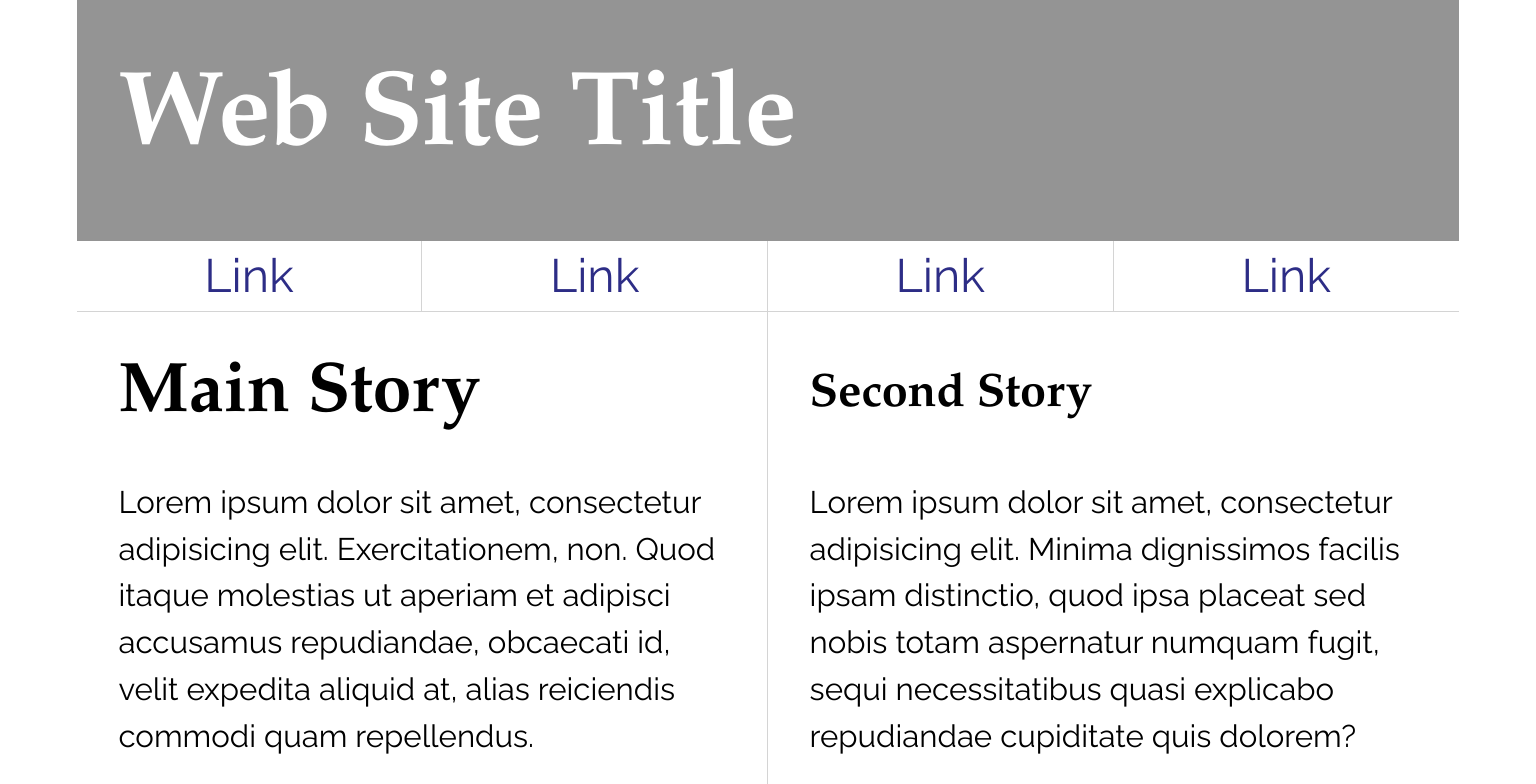
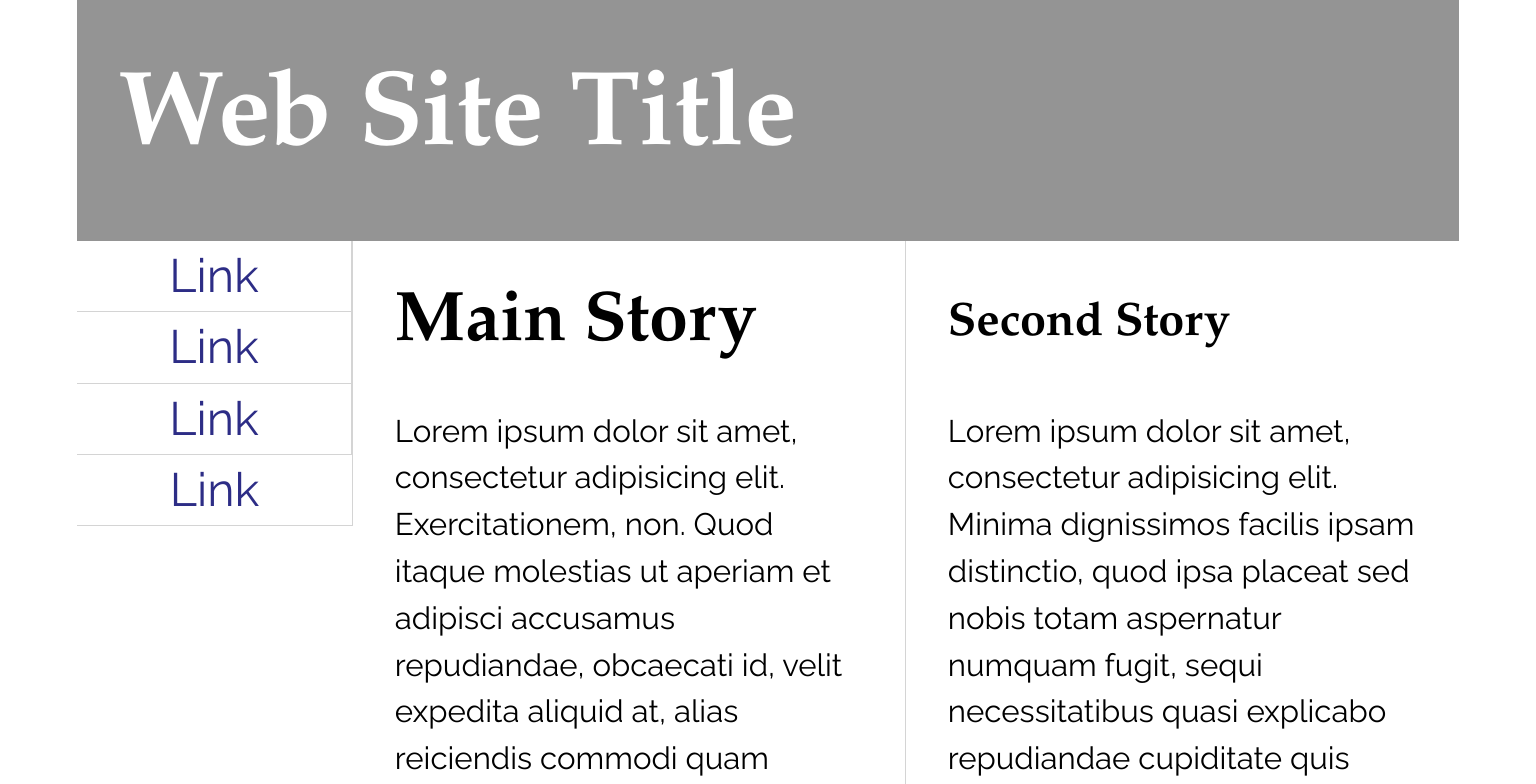
Before and after one commit to Sulabasana/MobileFirst, a plain HTML site: page index.html in a window 1536 px wide. Shown: the top 784 px of the page. Drawn offline with Linux system fonts and the light colour scheme.

Commit message:
CSS completed

```diff
--- a/css/style.css
+++ b/css/style.css
@@ -77,13 +77,13 @@ ul.mainnav{
 }
 .mainnav>li{
     float:left;
-    width: 25%;
+    width: 100%;
     list-style: none;
     border-right: 1px solid #d4d4d4;
 }
-.mainnav>li:last-child{
+/*.mainnav>li:last-child{
     border-right:none;
-}
+}*/
 .mainnav a,
 .mainnav a:visited{
     font-size: 2.25rem;
@@ -120,13 +120,8 @@ main{
     padding: 0 0 1rem 0;
 }
 .col-2{
-    width: 50%;
-    border-right: 1px solid #d4d4d4;
-    float: left;
+    width: 100%;
     padding: 1rem 2rem;
-}
-.col-2:last-child{
-    border:none;
 }
 footer{
     padding: 1rem 2rem;
@@ -143,6 +138,9 @@ footer{
         font-size: 100%;
         line-height: 1.3;
     }
+    .mainnav{
+        border-left: 1px solid #d4d4d4;
+    }
 }
 @media only screen and (min-width: 38em) {
     /* medium */
@@ -150,6 +148,26 @@ footer{
         font-size: 110%;
         line-height: 1.4;
     }
+    ul.mainnav{
+        border-left: 1px solid #d4d4d4;
+        border-bottom: none;
+    }
+    .mainnav>li {
+        float:left;
+        width: 50%;
+        list-style: none;
+        border-right: 1px solid #d4d4d4;
+        border-bottom: 1px solid #d4d4d4;
+    }
+    .col-2{
+        width: 50%;
+        border-right: 1px solid #d4d4d4;
+        float: left;
+    }
+    .col-2:last-child{
+     border:none;
+    }
+
 }
 @media only screen and (min-width: 60em) {
     /* large */
@@ -157,11 +175,46 @@ footer{
         font-size: 120%;
         line-height: 1.5;
     }
+    ul.mainnav{
+        border-left: none;
+        border-bottom: none;
+    }
+    .mainnav>li {
+        float:left;
+        width: 25%;
+        list-style: none;
+        border-right: 1px solid #d4d4d4;
+    }
+    .mainnav>li:last-child{
+        border-right:none;
+    }
 }
 @media only screen and (min-width: 90em) {
     /* extra large */
     html {
         font-size: 130%;
     }
+    nav{
+        width: 20%;
+        float: left;
+        border-right: 1px solid #d4d4d4;
+    }
+    ul.mainnav{
+        border-left: none;
+        border-bottom: none;
+    }
+    .mainnav>li {
+        width: 100%;
+        list-style: none;
+        border-bottom: 1px solid #d4d4d4;
+    }
+    .col-2{
+        width: 40%;
+        border-right: 1px solid #d4d4d4;
+        float: left;
+    }
+    .col-2:last-child{
+         border:none;
+    }
 
 }
```
